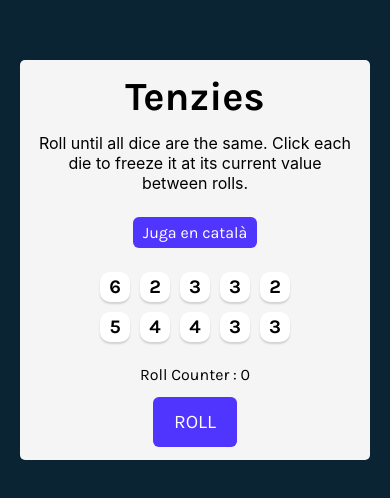
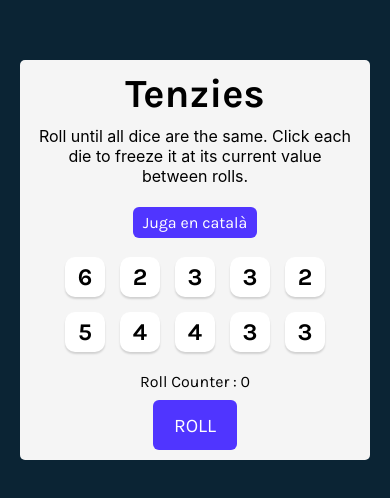
Before and after one commit to ArnauDavis/Tenzies, a React (Vite) app: page / in a window 390 px wide. Shown: the part 162-660 px from the top of the page. Built offline with nearby package versions, Linux system fonts and the light colour scheme.

Commit message:
updating styles for mobile

```diff
--- a/src/index.css
+++ b/src/index.css
@@ -49,9 +49,8 @@ main {
 .diceContainer {
     display: grid;
     grid-template: auto auto / repeat(5, 1fr);
-    gap: 10px;
+    gap: 20px;
     margin-bottom: 10px;
-    padding: 0 10px;
 }
 
 button {
@@ -113,9 +112,14 @@ button {
 
 
 @media (max-width: 400px) {
+    .diceContainer{
+        gap: 15px;
+    }
+
     .diceContainer button {
-        height: 30px;
-        width: 30px;
-        font-size: 1.2rem;
-    }
+    height: 40px;
+    width: 40px;
+    font-size: 1.5rem;
+    font-weight: bold;
 }
+}
```
